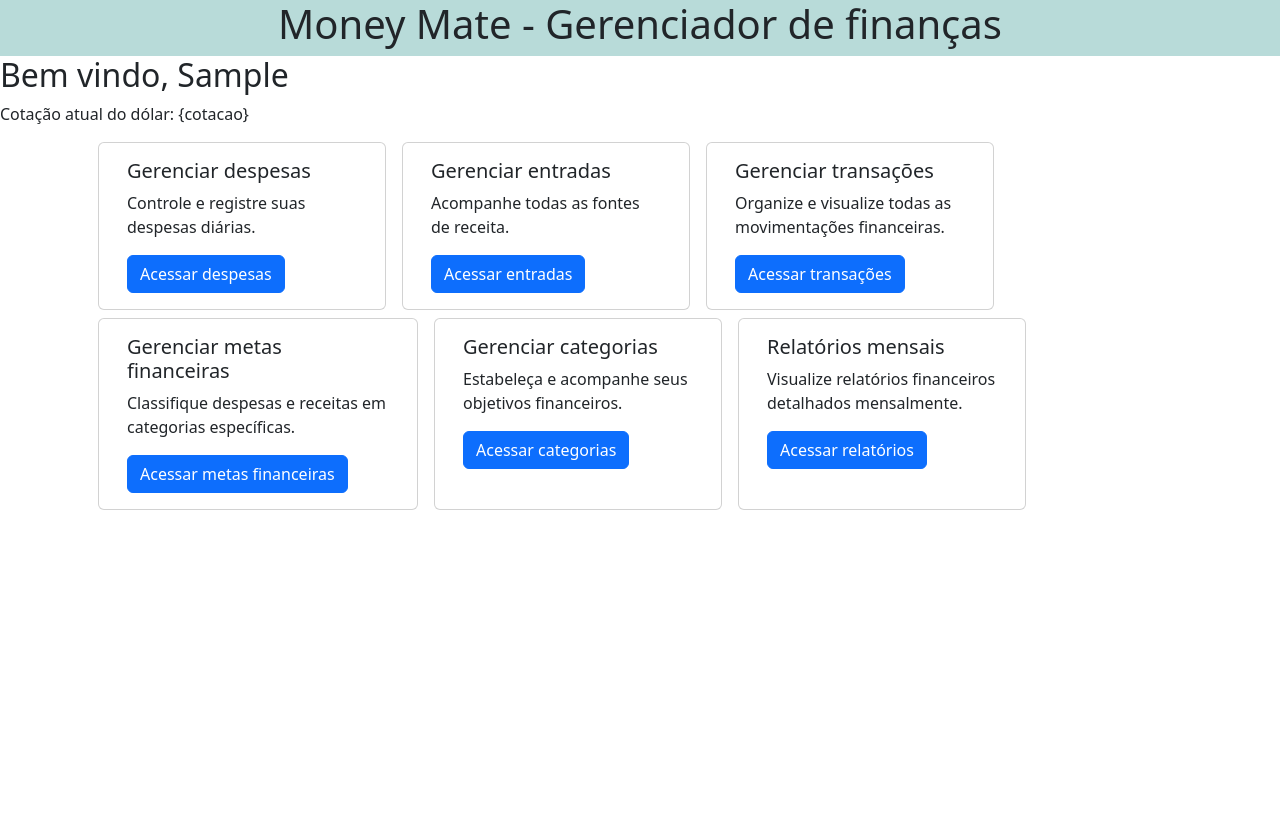
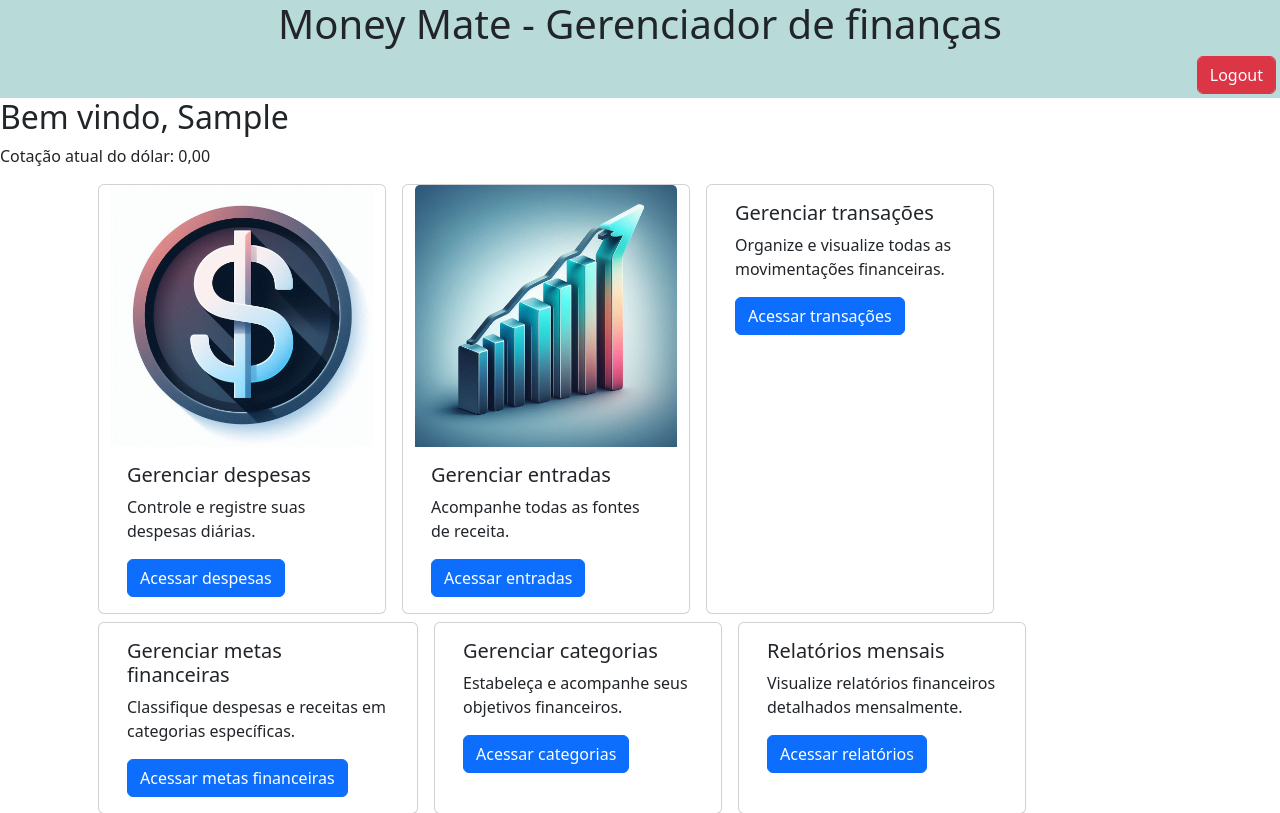
Before and after one commit to Andre-Torres21/moneymate, a Django app: page / in a window 1280 px wide. Shown: the top 813 px of the page. Before the commit the page ends 510 px from the top, so only its background shows below. Run offline with Django 5.2, Linux system fonts and the light colour scheme; the visitor is signed in with stand-in values (Sample User, id 1); data that the repository does not hold is empty.

Commit message:
Imagens da index

```diff
--- a/app/templates/app/base.html
+++ b/app/templates/app/base.html
@@ -12,6 +12,7 @@
     <body>
         <header class="d-flex flex-column justify-content-center align-items-center">
             <h1 class="text-center">Money Mate - Gerenciador de finanças</h1>
+            {% block logout_index %}{% endblock %}
             {% block nav %}
                 <nav class="navbar navbar-expand-lg border-top border-dark d-flex justify-content-center">
                     <ul class="navbar-nav">
--- a/app/templates/app/index.html
+++ b/app/templates/app/index.html
@@ -1,4 +1,6 @@
 {% extends 'app/base.html' %}
+
+{% load static %}
 
 {% block title %}Money Mate{% endblock %}
 
@@ -7,13 +9,23 @@
     {% endcomment %}
 {% endblock %}
 
+{% block logout_index %}
+    <div class="container-fluid d-flex justify-content-end pe-1 pb-1">
+        <form action="{% url 'logout' %}" method="post">
+            {% csrf_token %}
+            <input type="submit" value="Logout" class="btn btn-danger">
+        </form>
+    </div>
+{% endblock %}
+
 {% block index %}
     <h2>Bem vindo, {{request.user.first_name}}</h2>
-    <p>Cotação atual do dólar: {cotacao}</p>
+    <p>Cotação atual do dólar: {{ cotacao_dolar|floatformat:2 }}</p>
 
     <div class="container mb-3">
         <div class="row ms-3">
             <div class="card me-3 mb-2" style="width: 18rem;">
+                <img src="{% static 'despesa.png' %}" alt="" class="card-img-top">
                 <div class="card-body">
                     <h5 class="card-title">Gerenciar despesas</h5>
                     <p class="card-text">Controle e registre suas despesas diárias.</p>
@@ -21,6 +33,7 @@
                 </div>
             </div>
             <div class="card me-3 mb-2" style="width: 18rem;">
+                <img src="{% static 'entrada.png' %}" alt="" class="card-img-top">
                 <div class="card-body">
                     <h5 class="card-title">Gerenciar entradas</h5>
                     <p class="card-text">Acompanhe todas as fontes de receita.</p>
--- a/app/views.py
+++ b/app/views.py
@@ -12,12 +12,23 @@
 from django.contrib.auth.decorators import login_required
 from django.contrib.auth.mixins import LoginRequiredMixin
 from django.contrib import messages
+import requests
 from .forms import *
 from .models import *
 
+def cotacao_dolar():
+    url = f"https://api.frankfurter.app/latest?from=USD&to=BRL"
+    response = requests.get(url)
+    dados = response.json()
+
+    if response.status_code == 200:
+        return dados['rates']['BRL']
+    else:
+        return None
+
 @login_required
 def index(request):
-    return render(request, 'app/index.html')
+    return render(request, 'app/index.html', {'cotacao_dolar': cotacao_dolar()})
 
 class CadastroView(CreateView):
     form_class = CadastroForm
--- a/config/settings.py
+++ b/config/settings.py
@@ -80,7 +80,7 @@
         'ENGINE': 'django.db.backends.postgresql',
         'NAME': 'moneymate',
         'USER': 'postgres',
-        'PASSWORD': 'power21A',
+        'PASSWORD': '123456',
         'HOST': 'localhost',
         'PORT': '5432',
     }
```
Also changed, not shown: app/static/despesa.png (added), app/static/entrada.png (added).
